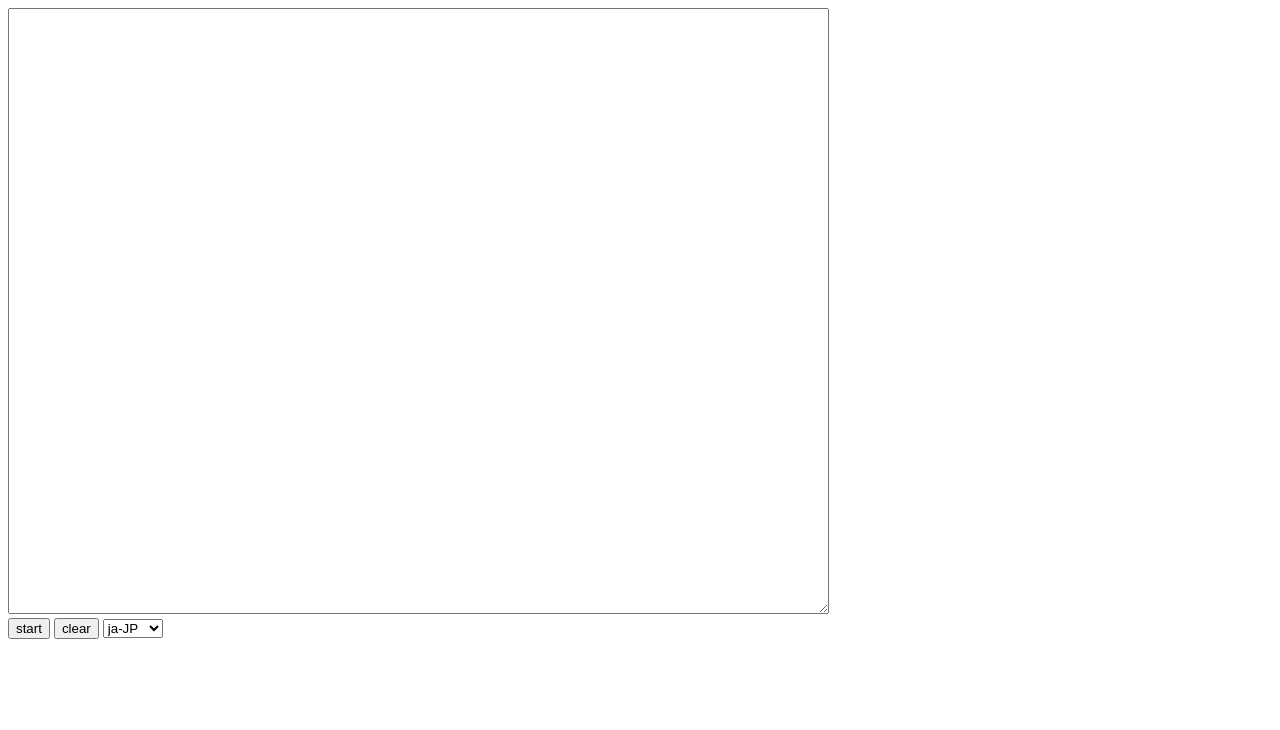
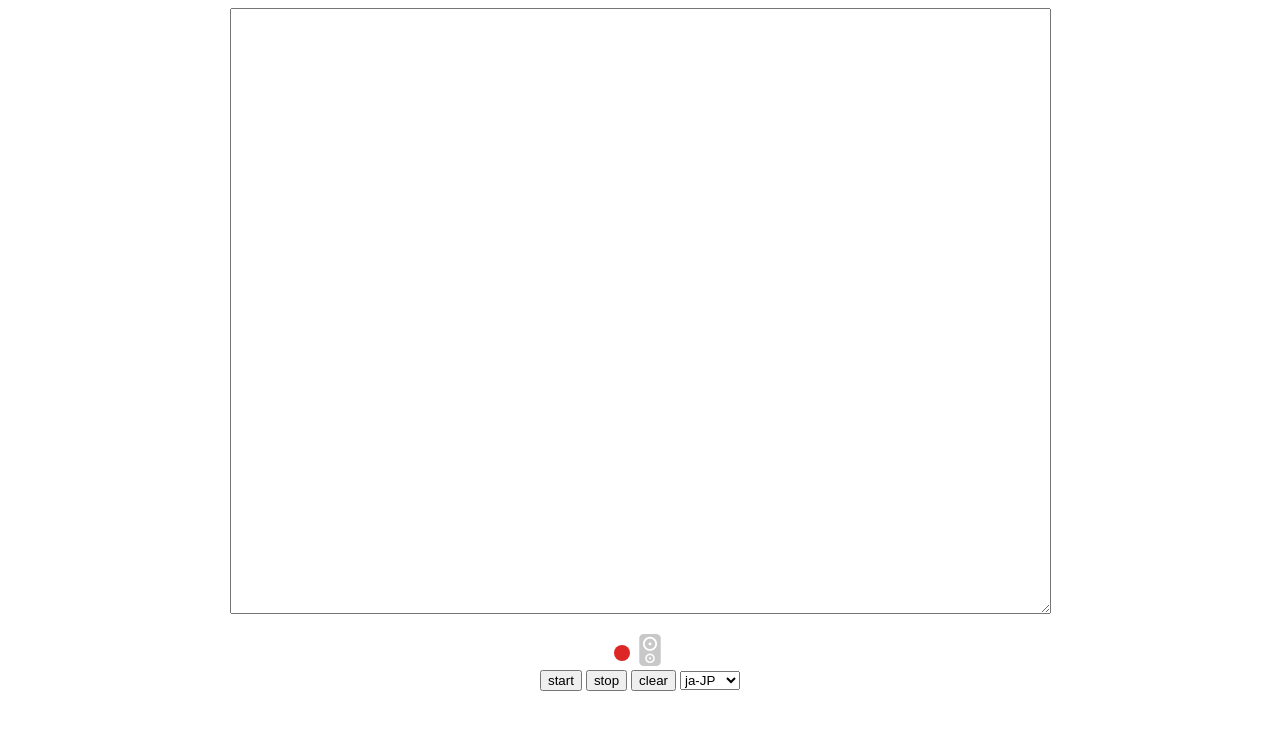
Before and after one commit to okawa-h/speechRecognition-test, a plain HTML site: page index.html in a window 1280 px wide. Both pictures are taken after a click on the button "start". Drawn offline with Linux system fonts and the light colour scheme.

Commit message:
add icon, add view status

```diff
--- a/files/js/script.js
+++ b/files/js/script.js
@@ -8,11 +8,15 @@
 	function init() {
 
 		var $textarea = $('#board');
+		var $status   = $('#status');
+		var $speek    = $('#speek');
 		var $start    = $('#start');
+		var $stop     = $('#stop');
 		var $clear    = $('#clear');
 		var $select   = $('#select');
 
 		$start.on({ 'click':onStart });
+		$stop.on({  'click':onStop });
 		$clear.on({ 'click':onClear });
 
 		window.SpeechRecognition = window.SpeechRecognition || webkitSpeechRecognition;
@@ -25,11 +29,12 @@
 
 			var text = event.results[0][0].transcript;
 			console.log(event.results);
-			add(event.results);
+			set(event.results);
 
 		}
 
 		rec.onsoundstart = function(event) {
+			$speek.addClass('on');
 			console.log(event);
 		};
 		rec.onnomatch = function(event) {
@@ -39,10 +44,11 @@
 			console.log(event);
 		};
 		rec.onsoundend = function(event) {
+			$speek.removeClass('on');
 			console.log(event);
 		};
 
-		function add(results) {
+		function set(results) {
 
 			var text = '';
 			for (var i = 0; i < results.length; i++) {
@@ -59,9 +65,19 @@
 
 		function onStart() {
 
+			if ($status.hasClass('on')) return;
+			$status.addClass('on');
 			var lang = $select.val();
 			rec.lang = lang;
 			rec.start();
+
+		}
+
+		function onStop() {
+
+			if (!$status.hasClass('on')) return;
+			$status.removeClass('on');
+			rec.stop();
 
 		}
 
--- a/index.html
+++ b/index.html
@@ -2,11 +2,58 @@
 <html lang="ja">
 <head>
 <title>Speech Recognition Test</title>
+<style type="text/css">
+@keyframes jumping {
+	0%   { transform: scale(1.0, 1.0) translate(0%, 0%); }
+	15%  { transform: scale(0.9, 0.9) translate(0%, 5%); }
+	30%  { transform: scale(1.3, 0.8) translate(0%, 10%); }
+	50%  { transform: scale(0.8, 1.3) translate(0%, -10%); }
+	70%  { transform: scale(1.1, 0.9) translate(0%, 5%); }
+	100% { transform: scale(1.0, 1.0) translate(0%, 0%); }
+}
+body {
+	text-align: center;
+}
+button {
+	display: inline-block;
+}
+img {
+	width: 100%;
+}
+#status {
+	display: inline-block;
+	position: relative;
+	top: -5px;
+	width: 1em;
+	height: 1em;
+	margin: 0 0 0 0;
+	border-radius: 50%;
+	background-color: #aaa;
+}
+#status.on {
+	background-color: #dd2727;
+}
+#speek {
+	display: inline-block;
+	opacity: .3;
+	width: 2em;
+	height: 1em;
+}
+#speek.on {
+	opacity: 1;
+	animation: jumping 0.5s linear 0s infinite;
+}
+</style>
 </head>
 <body>
 	<textarea id="board" cols="100" rows="40"></textarea>
 	<div>
+		<p id="status"></p>
+		<p id="speek"><img src="files/img/speek.png" alt=""></p>
+	</div>
+	<div>
 		<button id="start">start</button>
+		<button id="stop">stop</button>
 		<button id="clear">clear</button>
 		<select id="select">
 			<option value="ja-JP">ja-JP</option>
```
Also changed, not shown: files/img/speek.png (added).
